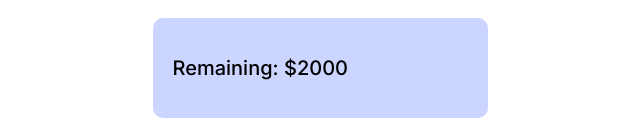
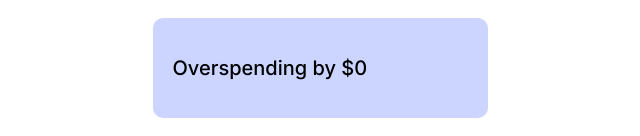
Before and after one commit to OlgaUsovich/react-budget-app, a React (Create React App) app: page / in a window 1280 px wide. Shown: the part 201-337 px from the top of the page, without its empty margins (320-960 px from the left). Built offline with nearby package versions, Linux system fonts and the light colour scheme.

Commit message:
feat(hw-39): add remaining processing

```diff
--- a/src/App.tsx
+++ b/src/App.tsx
@@ -12,6 +12,8 @@ const App = () => {
   const { budget } = useContext<IBudgetContext>(BudgetContext);
 
   const spent: number = expenses.reduce((acc, expense) => acc + expense.cost, 0)
+  const remaining: number = expenses.reduce((acc, expense) => acc - expense.cost, budget)
+
 
   return (
     <Wrapper>
@@ -21,7 +23,7 @@ const App = () => {
           <CustomSelect />
         </TitleWrapper>
         <Budget currency={currency} budget={budget} />
-        <Remaining text={`Remaining: ${currency}2000`} />
+        <Remaining currency={currency} remaining={remaining} />
         <Spent currency={currency} spent={spent} />
       </StyledHeader>
       <Expenses title="Expenses" />
--- a/src/components/Remaining/Remaining.tsx
+++ b/src/components/Remaining/Remaining.tsx
@@ -1,13 +1,17 @@
 import { StyledRemaining, StyledSpan } from "./styles";
 
 interface IProps {
-  text: string;
+  currency: string;
+  remaining: number;
 }
 
-export const Remaining = ({ text }: IProps) => {
+export const Remaining = ({ currency, remaining }: IProps) => {
   return (
-    <StyledRemaining>
-      <StyledSpan>{text}</StyledSpan>
+    <StyledRemaining remaining={remaining}>
+      <StyledSpan>
+        {remaining > 0 ? "Remaining:" : "Overspending by"} {currency}
+        {remaining.toString().replace("-", "")}
+      </StyledSpan>
     </StyledRemaining>
   );
 };
--- a/src/components/Remaining/styles.ts
+++ b/src/components/Remaining/styles.ts
@@ -1,6 +1,10 @@
 import styled from "styled-components";
 
-export const StyledRemaining = styled.div`
+interface IProps {
+  remaining: number;
+}
+
+export const StyledRemaining = styled.div<IProps>`
   display: flex;
   align-items: center;
   height: 100px;
@@ -8,6 +12,8 @@ export const StyledRemaining = styled.div`
   padding: 0 20px;
   background-color: #CCD5FF;
 
+  ${(props) => (props.remaining < 0 ? "background-color: #FF0000; color: #FFFFFF; font-weight: 700;" : "")}
+
 `;
 
 export const StyledSpan = styled.span`
```
